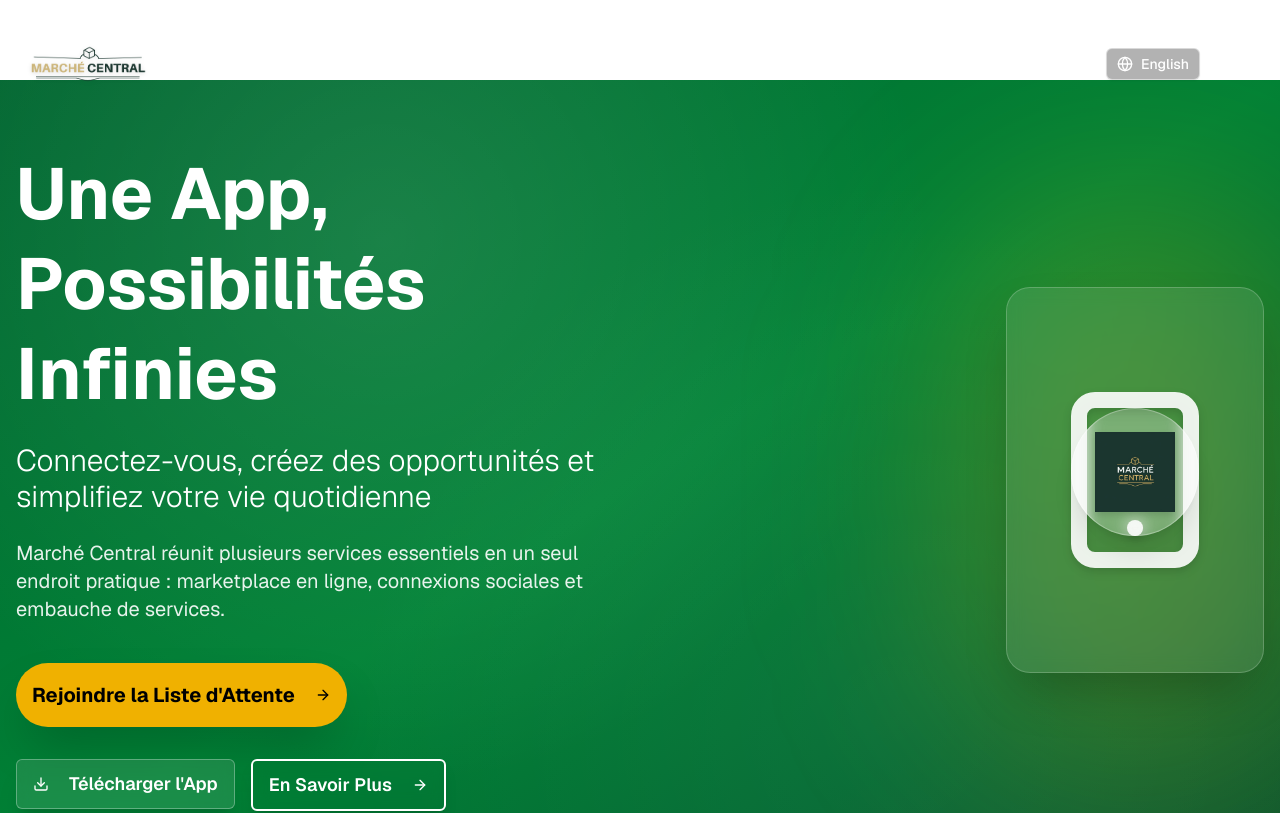
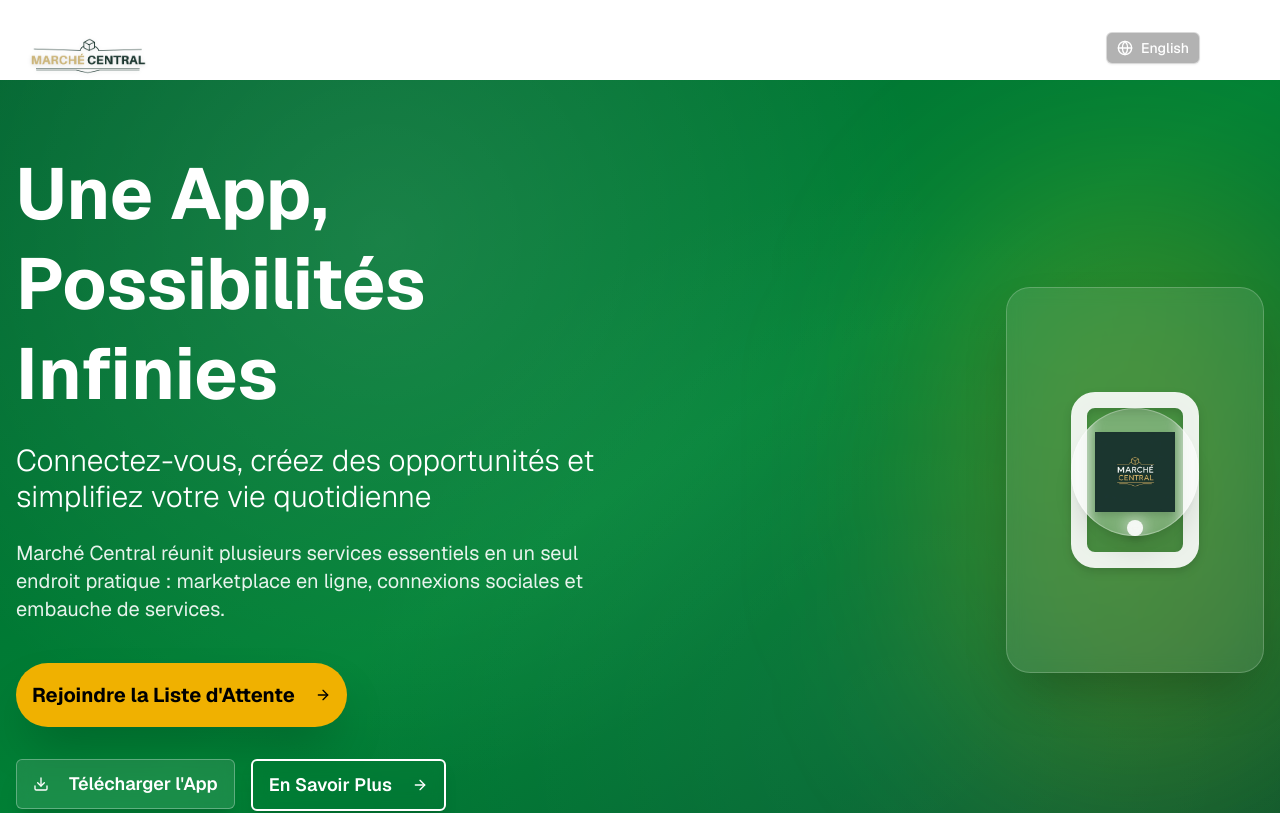
Before and after one commit to Andronicam/DRC-Projects, a Next.js app: page / in a window 1280 px wide. Shown: the top 813 px of the page. Built offline with nearby package versions, Linux system fonts and the light colour scheme.

Commit message:
style: reposition logo in header without resizing
Adjust header flexbox and padding to move logo up.

Co-authored-by: null <232050077+Andronicam@users.noreply.github.com>

```diff
--- a/components/header.tsx
+++ b/components/header.tsx
@@ -40,7 +40,7 @@ export function Header({ language, onLanguageChange }: HeaderProps) {
   return (
     <header className={`fixed top-0 left-0 right-0 z-50 transition-all duration-300 ${headerStyle}`}>
       <div className="container mx-auto px-4">
-        <div className="flex items-center justify-between h-32">
+        <div className="flex items-start justify-between h-32 pt-2">
           <button onClick={scrollToTop} className="flex items-center hover:opacity-80 transition-opacity">
             <Image
               src="/marche-central-logo.png"
@@ -53,7 +53,7 @@ export function Header({ language, onLanguageChange }: HeaderProps) {
             />
           </button>
 
-          <div className="flex items-center gap-4">
+          <div className="flex items-center gap-4 pt-4">
             <LanguageToggle
               currentLanguage={language}
               onLanguageChange={onLanguageChange}
```
